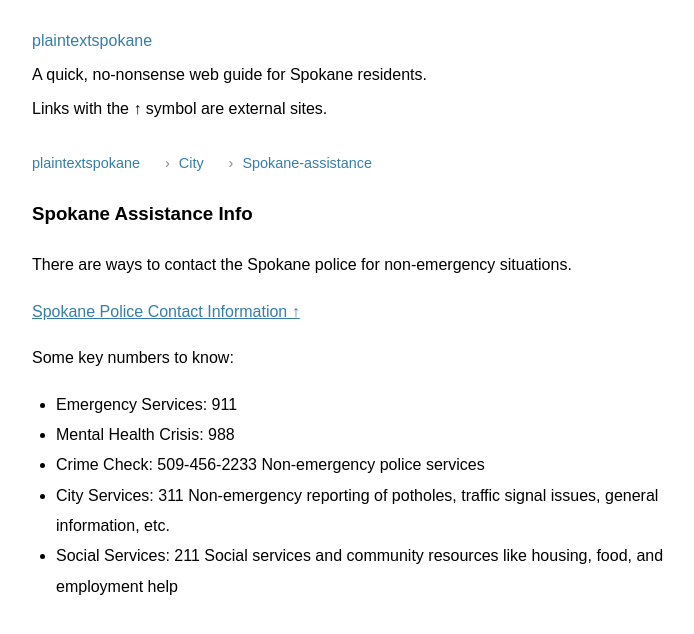
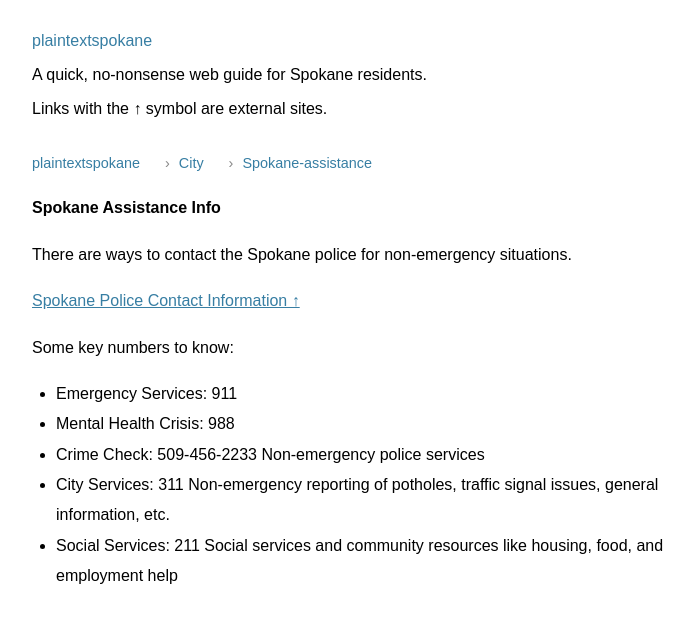
Before and after one commit to plaintextspokane/plaintextspokane.github.io, a Jekyll site: the page built from city/Spokane-assistance.md, in a window 1280 px wide. Shown: the top 634 px of the page, without its empty margins (258-952 px from the left). Built offline with Jekyll 4.4.1, drawn with Linux system fonts in a browser that asks for light colours; our own code applies the rules of GitHub Pages for plain Markdown files.

```diff
--- a/city/Spokane-assistance.md
+++ b/city/Spokane-assistance.md
@@ -2,7 +2,7 @@
 layout: default
 Title: Spokane Assistance Info
 ---
-### Spokane Assistance Info
+**Spokane Assistance Info**
 
 There are ways to contact the Spokane police for non-emergency situations.
 
```
